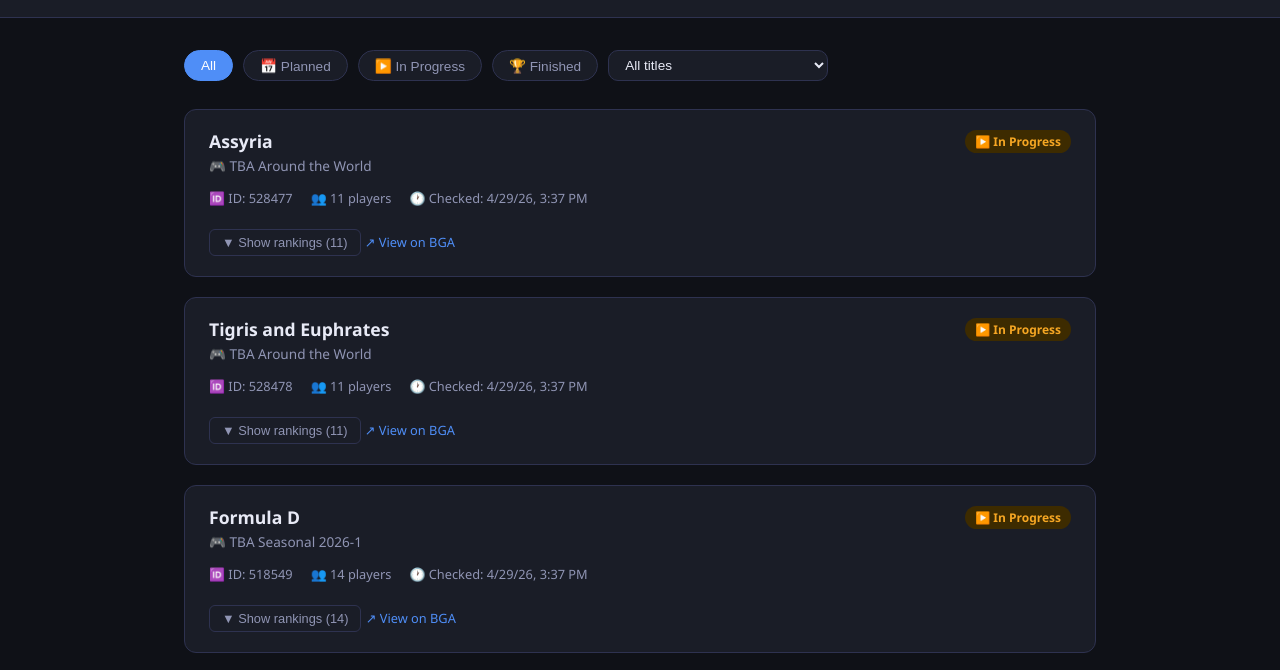
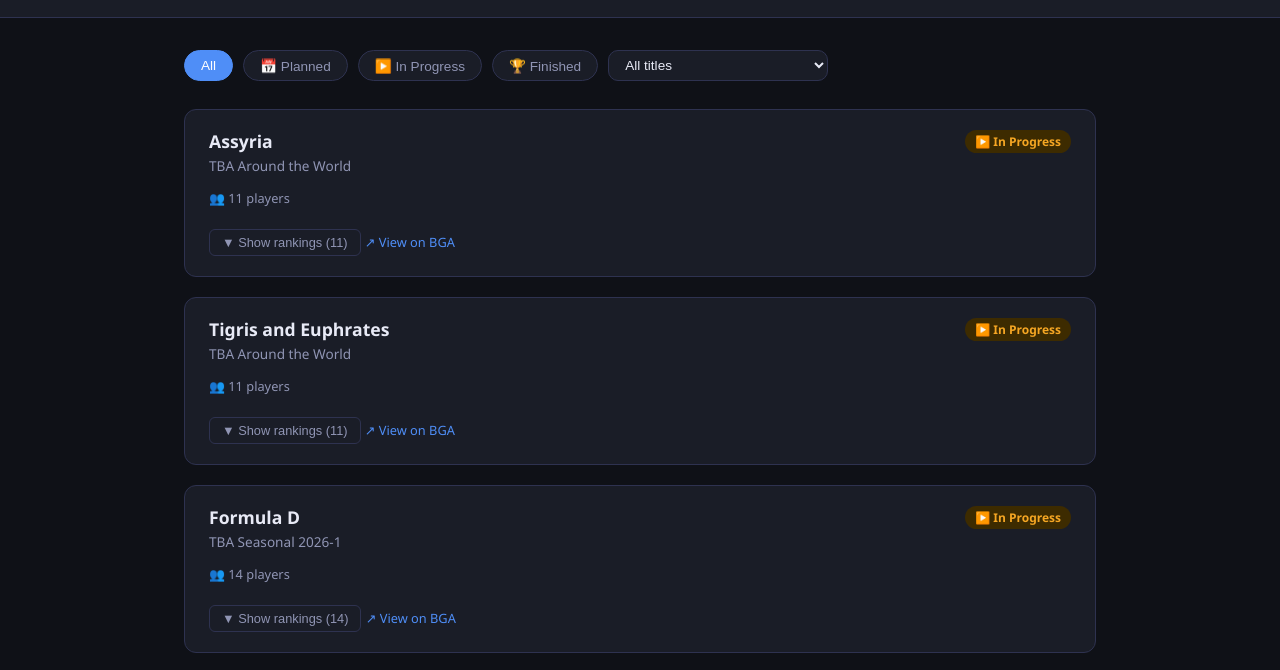
Before and after one commit to stopherjones/BGA-tournaments, a website: page index.html in a window 1280 px wide. Shown: the part 77-747 px from the top of the page. Drawn offline with Linux system fonts and the light colour scheme.

Commit message:
update index.html

```diff
--- a/index.html
+++ b/index.html
@@ -338,15 +338,13 @@
         <div class="card-header">
           <div style="flex:1">
             <div class="card-title">${escHtml(t.game_name || 'Tournament ' + t.id)}</div>
-            ${t.title ? `<div class="card-game">🎮 ${escHtml(t.title)}</div>` : ''}
+            ${t.title ? `<div class="card-game"> ${escHtml(t.title)}</div>` : ''}
           </div>
           <span class="status-pill status-${status}">${icon} ${label}</span>
         </div>
 
         <div class="card-meta">
-          <span>🆔 ID: ${t.id}</span>
           ${t.participants?.length ? `<span>👥 ${t.participants.length} player${t.participants.length !== 1 ? 's' : ''}</span>` : ''}
-          <span>🕐 Checked: ${checked}</span>
         </div>
 
         ${rankingSection}
```
